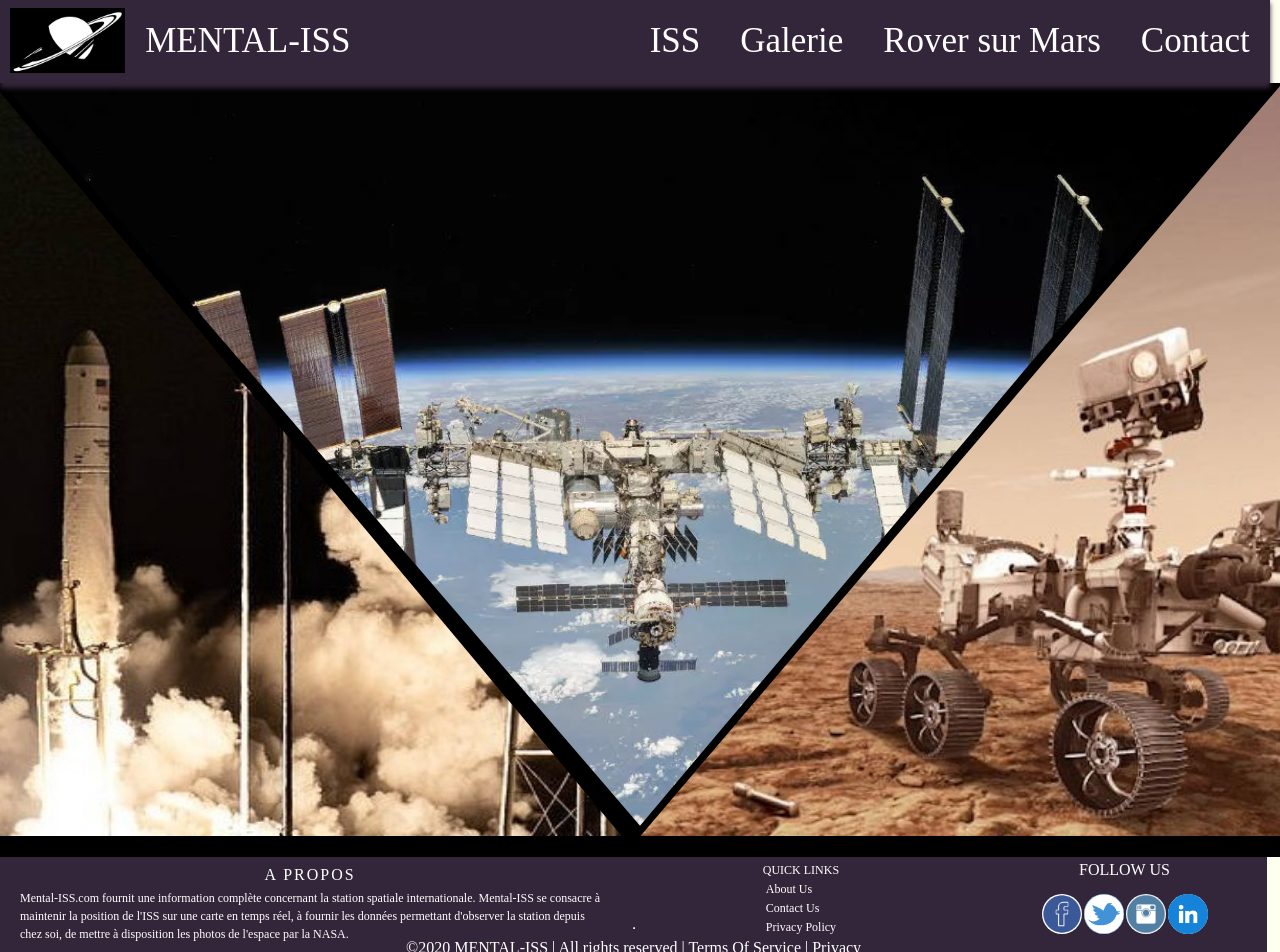
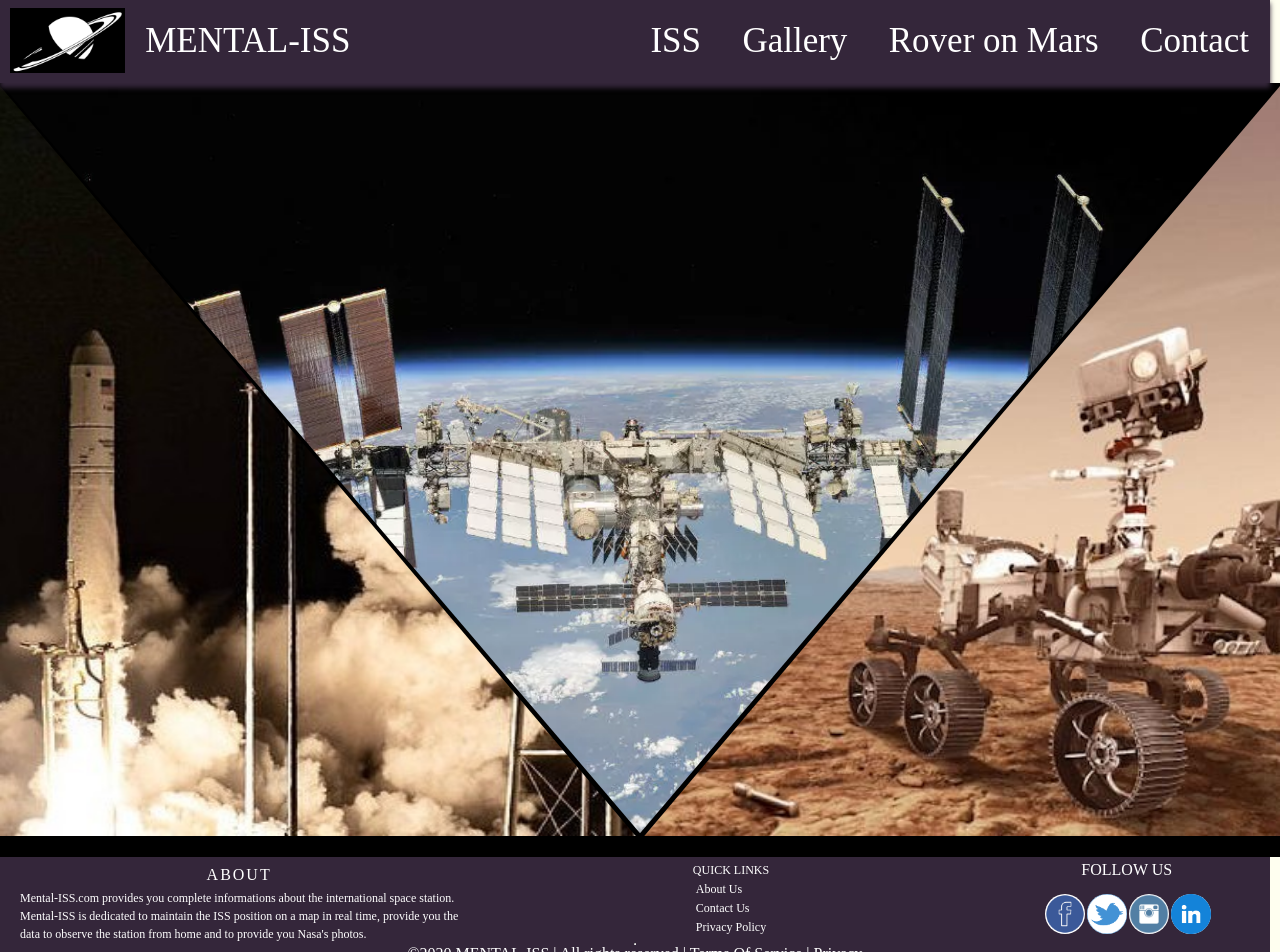
Before and after one commit to WildCodeSchool/lille-0920b-js-mentali-iss, a React (Create React App) app: page / in a window 1280 px wide. Shown: the part 2-954 px from the top of the page. Built offline with nearby package versions, Linux system fonts and the light colour scheme.

Commit message:
FrontPage finish

```diff
--- a/src/components/Footer.jsx
+++ b/src/components/Footer.jsx
@@ -2,8 +2,8 @@ import React from "react";
 import styled from "styled-components";
 
 const Mainfooter = styled.footer`
-  width: 99vw;
-  height: 13vh;
+  width: 99.2vw;
+  height: auto;
   display: flex;
   align-items: center;
   background-color: #34263a;
@@ -136,15 +136,13 @@ const Footer2 = () => {
         <Row>
           {/* Column1 */}
           <Col1>
-            <H4>A PROPOS</H4>
+            <H4>ABOUT</H4>
             <Textjustify>
-              Mental-ISS.com fournit une information complète concernant la
-              station spatiale internationale. Mental-ISS se consacre à <br />
-              maintenir la position de l&apos;ISS sur une carte en temps réel, à
-              fournir les données permettant d&apos;observer la station depuis{" "}
-              <br />
-              chez soi, de mettre à disposition les photos de l&apos;espace par
-              la NASA.
+              Mental-ISS.com provides you complete informations about the
+              international space station. <br /> Mental-ISS is dedicated to
+              maintain the ISS position on a map in real time, provide you the{" "}
+              <br /> data to observe the station from home and to provide you
+              Nasa's photos.
             </Textjustify>
           </Col1>
           {/* Column2 */}
--- a/src/components/FrontPage.jsx
+++ b/src/components/FrontPage.jsx
@@ -29,7 +29,6 @@ const TriangleDroit = styled.img`
   transition: 0.5s ease;
   position: absolute;
   top: 0.4vh;
-  right: 0vw;
   width: 100%;
   height: 100%;
   &:hover {
@@ -44,7 +43,7 @@ const TriangleGauche = styled.img`
   transition: 0.5s ease;
   position: absolute;
   top: 0.4vh;
-  right: 0.4vw;
+
   width: 100%;
   height: 100%;
   &:hover {
@@ -160,13 +159,13 @@ function FrontPage() {
         <svg>
           <defs>
             <clipPath id="issPhoto" clipPathUnits="objectBoundingBox">
-              <polygon points="0.99,0 .5,0.99 0.001,0" />
+              <polygon points="0.999,0 .5,1 0,0" />
             </clipPath>
             <clipPath id="roverPhoto" clipPathUnits="objectBoundingBox">
-              <polygon points="1,0 1,1 .5,1" />
+              <polygon points="1,0 1,1 .503,1" />
             </clipPath>
             <clipPath id="galeriePhoto" clipPathUnits="objectBoundingBox">
-              <polygon points=".49,1 0,1 0,0" />
+              <polygon points=".497,1 0,1 0,0" />
             </clipPath>
           </defs>
         </svg>
--- a/src/components/Header.jsx
+++ b/src/components/Header.jsx
@@ -73,10 +73,10 @@ const Header = () => {
           <li>ISS</li>
         </Navlink>
         <Navlink href="#2">
-          <li>Galerie</li>
+          <li>Gallery</li>
         </Navlink>
         <Navlink href="#2">
-          <li>Rover sur Mars</li>
+          <li>Rover on Mars</li>
         </Navlink>
         <Navlink href="#2">
           <li>Contact</li>
```
